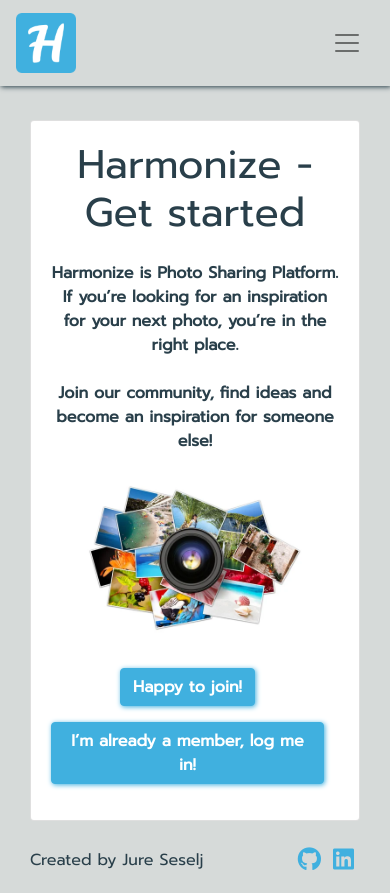
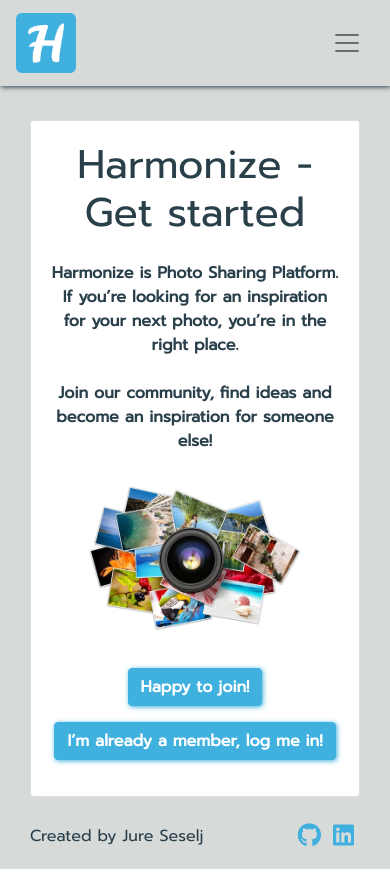
Before and after one commit to JureSeselj/harmonize, a React (Create React App) app: page / in a window 390 px wide. After the commit the page ends 869 px from the top, so only its background shows below. Built offline with nearby package versions, Linux system fonts and the light colour scheme; no server answers.

Commit message:
Adjust margin of landing page buttons to center on small screens

```diff
--- a/src/App.module.css
+++ b/src/App.module.css
@@ -60,10 +60,6 @@ i {
     font-weight: bold;
 }
 
-.button:first-child {
-    margin-right: 15px;
-}
-
 .button:hover, .button:focus {
     background-color: var(--light) !important;
     color: var(--dark-slate-grey) !important;
--- a/src/components/Landing.js
+++ b/src/components/Landing.js
@@ -32,7 +32,9 @@ const Landing = () => {
               />
             <Card.Body>
               <NavLink to="/signup">
-                <Button className={`${appStyles.button} mb-3`}> Happy to join!</Button>
+              <Button className={`${appStyles.button} ${styles.LandingButtonMargin} mb-3`}>
+                 Happy to join!
+              </Button>
               </NavLink>
               <NavLink to="/login">
                 <Button className={`${appStyles.button} mb-3`}>
--- a/src/styles/Landing.module.css
+++ b/src/styles/Landing.module.css
@@ -3,10 +3,8 @@
     margin: 0 auto;
 }
 
-@media all and (max-width: 440px) {
-    .LandingImage {
-      width: 80%;
-    }
+.LandingButtonMargin {
+  margin-right: 15px;
 }
 
 .footer {
@@ -18,3 +16,15 @@
   margin-bottom: 0;
   padding-top: 7px;
 }
+
+@media all and (max-width: 500px) {
+  .LandingButtonMargin {
+    margin-right: 0;
+  }
+}
+
+@media all and (max-width: 440px) {
+  .LandingImage {
+    width: 80%;
+  }
+}
```
